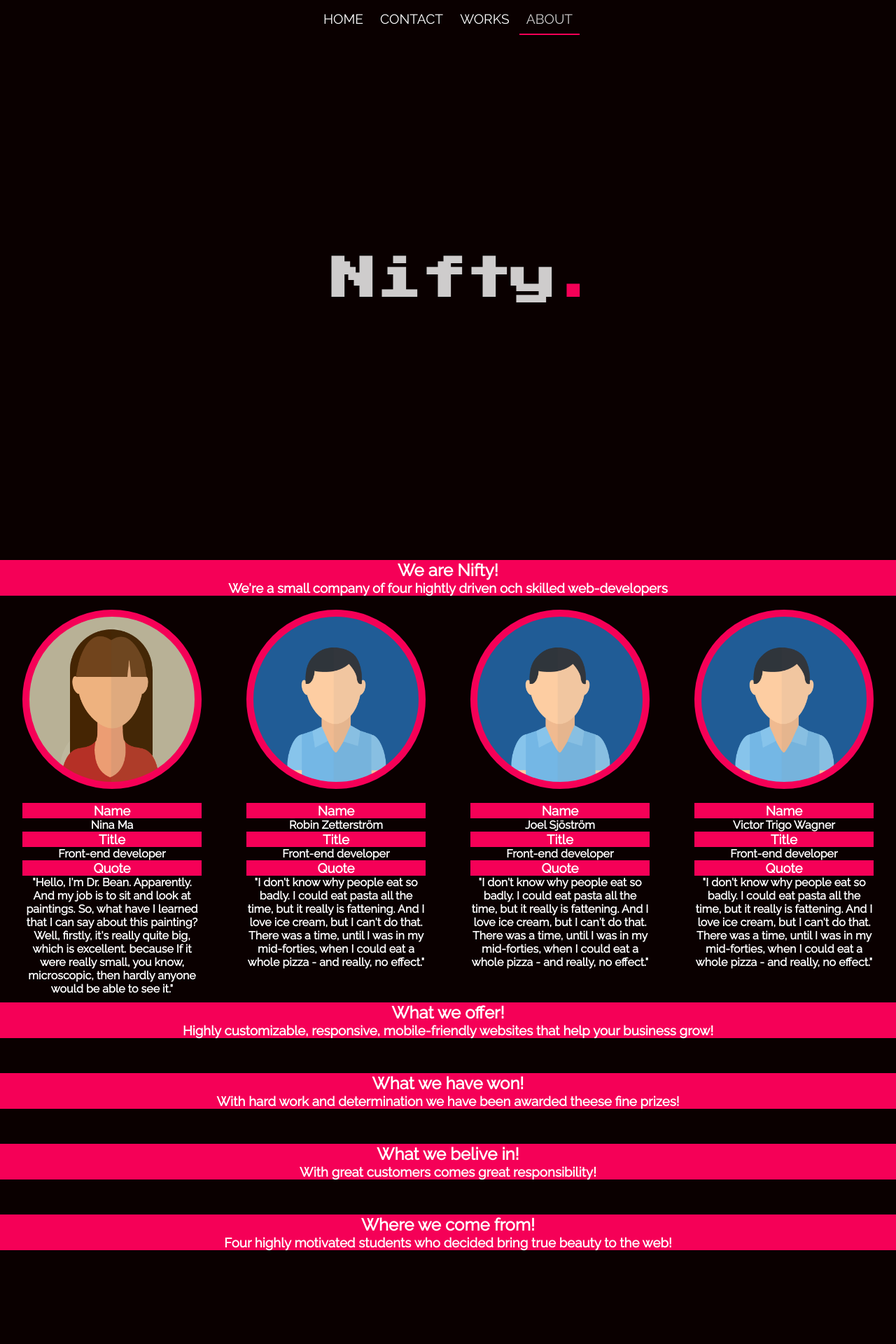
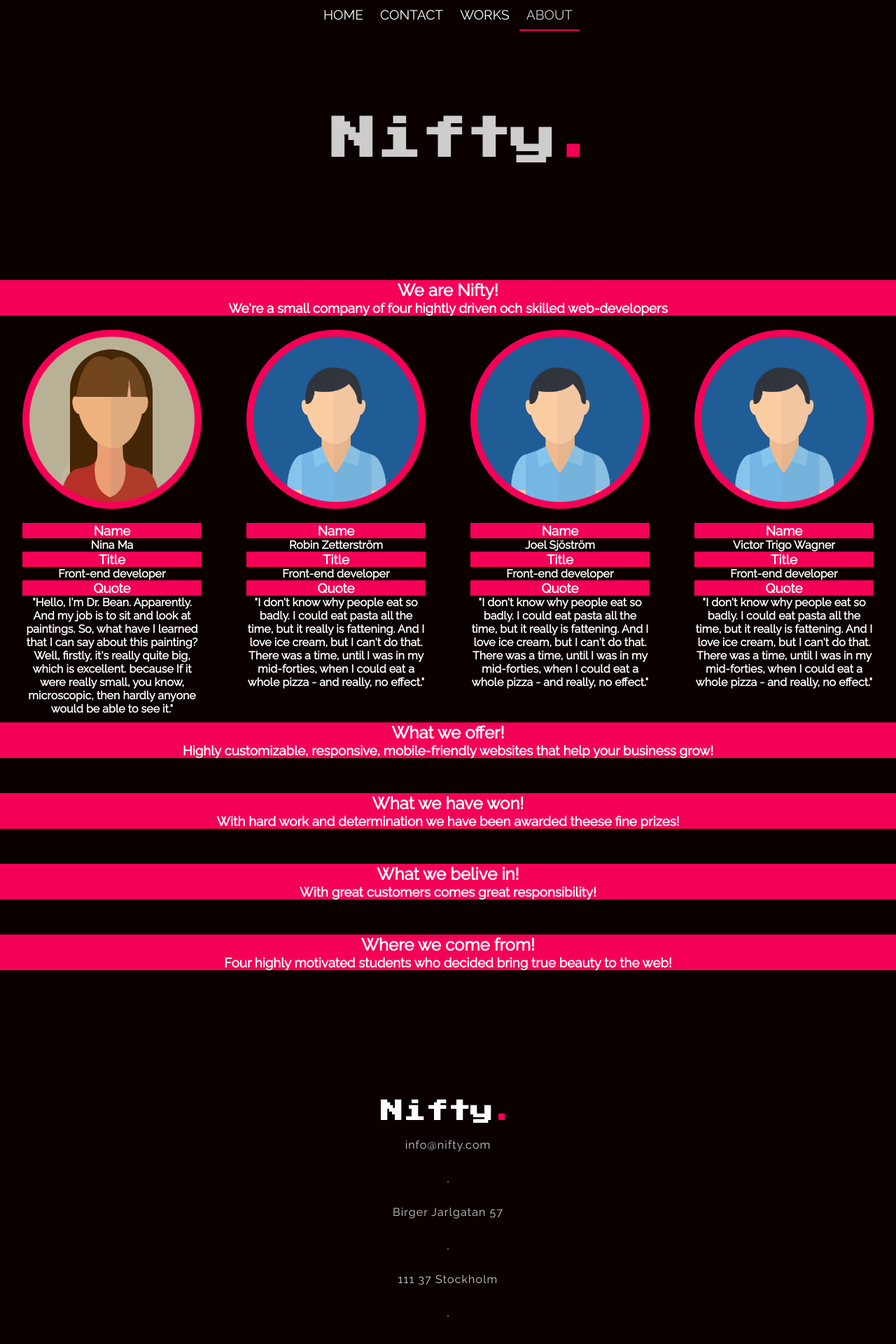
Before and after one commit to Nackademinnifty/Nifty, a PHP site: page /about.php in a window 1280 px wide. Shown: the top 1920 px of the page at 70% size. Run offline with PHP 8.4, Linux system fonts and the light colour scheme; style sheets or scripts are compiled from the project's sources; some libraries are stand-ins or nearby versions.

Commit message:
fixade menybugg

```diff
--- a/scss/_main.scss
+++ b/scss/_main.scss
@@ -39,7 +39,8 @@ header#works {
     width: 100%;
     height: 40vh;
     @include desktop {
-        height: 100vh;
+        height: 50vh;
+        //display: none;
     }
 }
 
--- a/scss/_navigation.scss
+++ b/scss/_navigation.scss
@@ -10,6 +10,18 @@
     bottom: 0;
     display: none;
     z-index:100;
+
+
+    @include desktop {
+    display: block;
+    position: absolute;
+    top: 10px;
+    height: 10%;
+    width: 100%;
+    background-color: transparent;
+    z-index:1000;
+
+    }
     ul {
         width: 100%;
         height: 100%;
@@ -20,6 +32,7 @@
             display: block;
             @include desktop {
                 height: 100%;
+                display: inline-block;
             }
         }
         a {
@@ -28,6 +41,7 @@
             font-size: 1.5em;
             text-decoration: none;
             text-transform: uppercase;
+            padding:10px;
             &:hover {
                 border-bottom: 2px solid $accentPink;
 
@@ -45,8 +59,7 @@
 
 .noJsNavigation {
     position: absolute;
-    top: 2%;
-   // display: none;
+    top: 10px;
     height: 10%;
     width: 100%;
     background-color: transparent;
```
Also changed, not shown: js/main.js (+13 -10 lines).
